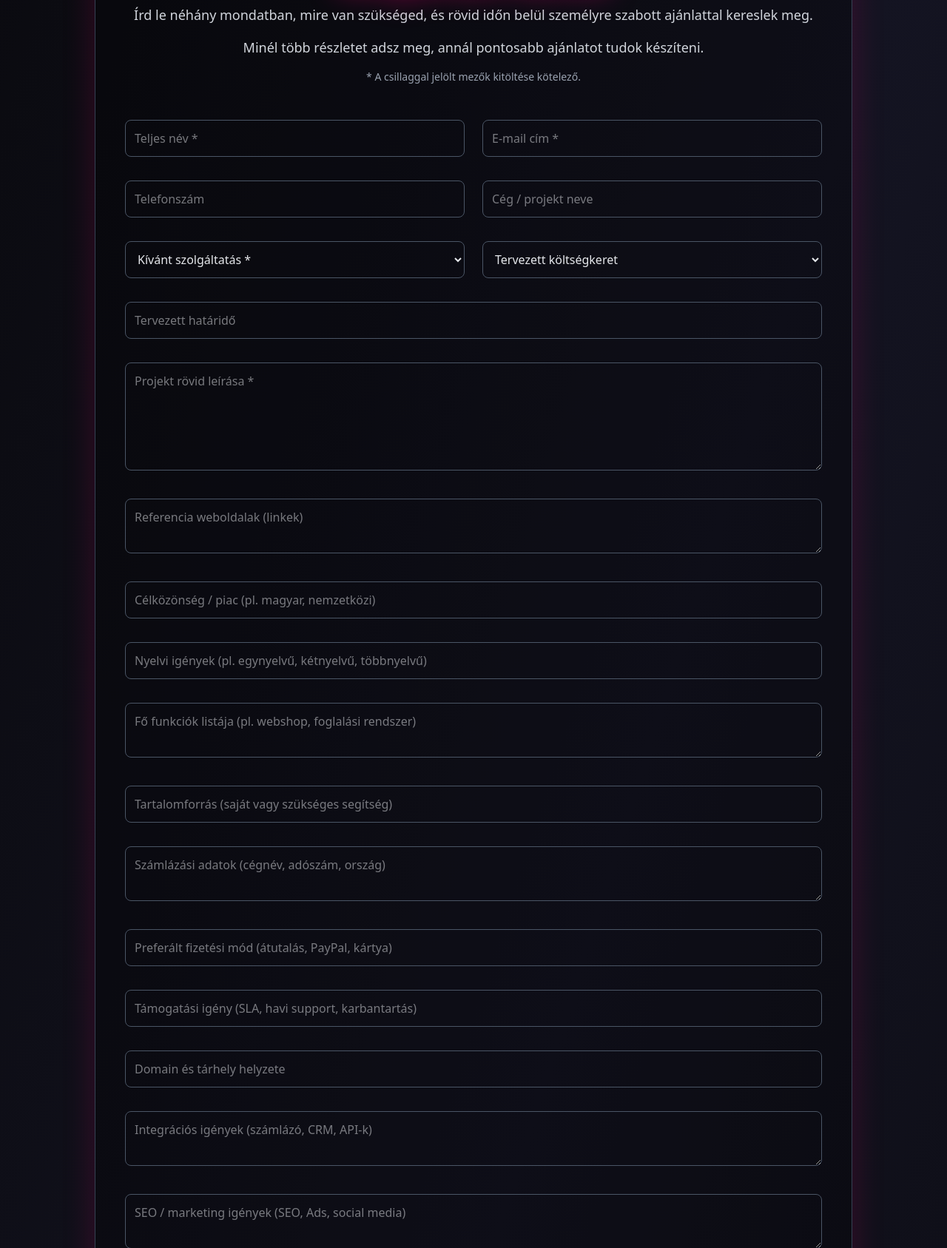
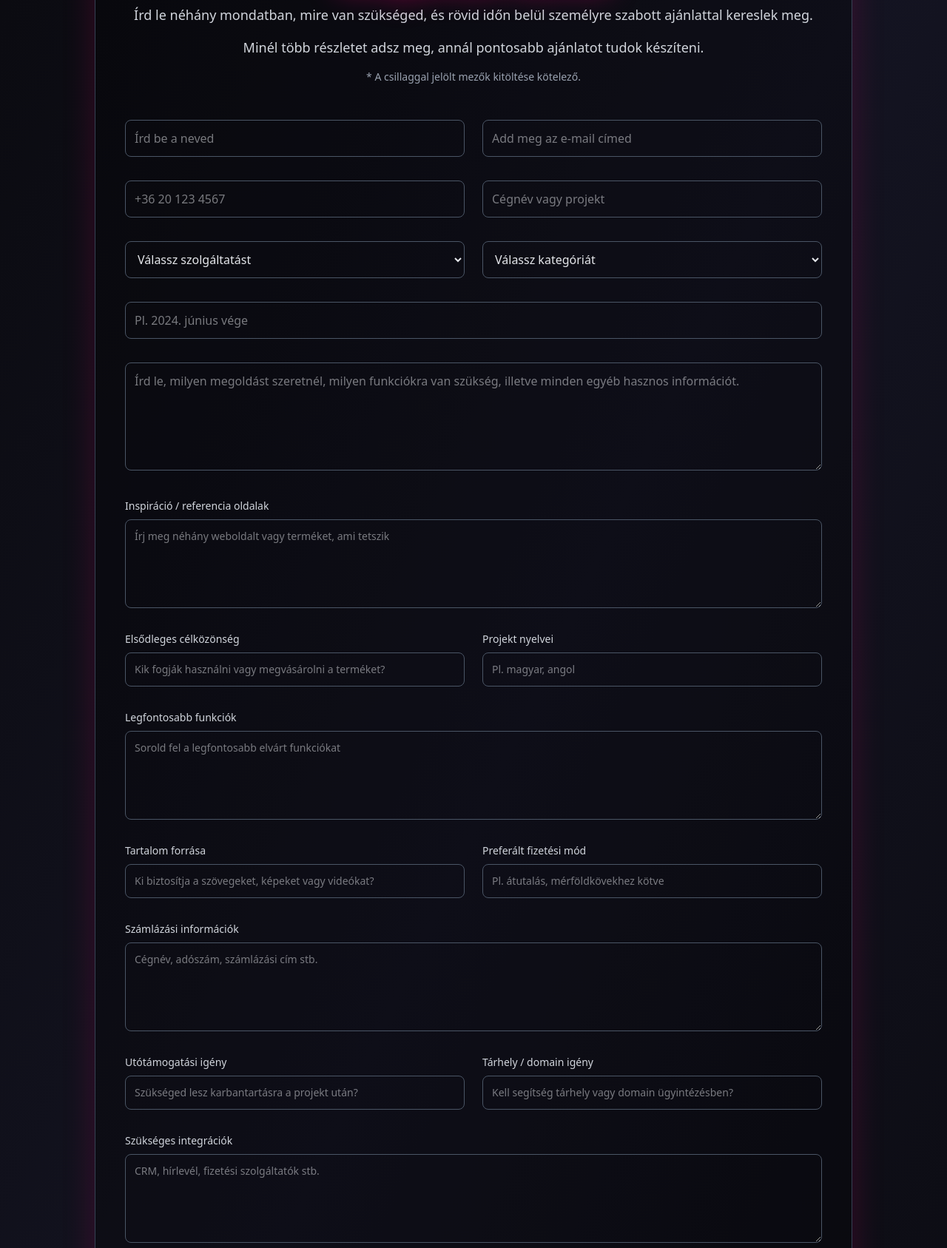
Before and after one commit to xtrade1002/progzone2, a Laravel app: page /quote in a window 1280 px wide. Shown: the part 274-1961 px from the top of the page at 74% size. Run offline with Laravel 12, Linux system fonts and the light colour scheme; style sheets or scripts are compiled from the project's sources; some libraries are stand-ins or nearby versions; some web fonts are replaced.

Commit message:
Use translations on quote request form

```diff
--- a/resources/js/pages/QuoteRequest.jsx
+++ b/resources/js/pages/QuoteRequest.jsx
@@ -42,6 +42,7 @@ export default function QuoteRequest() {
   const fields = quote.fields ?? {};
   const serviceOptions = fields.service?.options ?? [];
   const budgetOptions = fields.budget?.options ?? [];
+  const button = quote.button ?? {};
   const introParagraphs = Array.isArray(quote.intro) ? quote.intro : [];
 
   const handleChange = (field) => (event) => {
@@ -84,7 +85,8 @@ export default function QuoteRequest() {
             <div className="grid grid-cols-1 gap-6 md:grid-cols-2">
               <input
                 type="text"
-                placeholder="Teljes név *"
+                placeholder={fields.name?.placeholder ?? 'Full name *'}
+                aria-label={fields.name?.label ?? 'Full name'}
                 required
                 className={inputClasses}
                 value={formData.name}
@@ -92,7 +94,8 @@ export default function QuoteRequest() {
               />
               <input
                 type="email"
-                placeholder="E-mail cím *"
+                placeholder={fields.email?.placeholder ?? 'Email address *'}
+                aria-label={fields.email?.label ?? 'Email address'}
                 required
                 className={inputClasses}
                 value={formData.email}
@@ -100,33 +103,34 @@ export default function QuoteRequest() {
               />
             </div>
 
-            {/* Telefon + Cég */}
             <div className="grid grid-cols-1 gap-6 md:grid-cols-2">
               <input
                 type="tel"
-                placeholder="Telefonszám"
+                placeholder={fields.phone?.placeholder ?? 'Phone'}
+                aria-label={fields.phone?.label ?? 'Phone'}
                 className={inputClasses}
                 value={formData.phone}
                 onChange={handleChange('phone')}
               />
               <input
                 type="text"
-                placeholder="Cég / projekt neve"
+                placeholder={fields.company?.placeholder ?? 'Company / project'}
+                aria-label={fields.company?.label ?? 'Company / project'}
                 className={inputClasses}
                 value={formData.company}
                 onChange={handleChange('company')}
               />
             </div>
 
-            {/* Szolgáltatás + Költségkeret */}
             <div className="grid grid-cols-1 gap-6 md:grid-cols-2">
               <select
                 required
                 value={formData.service}
                 onChange={handleChange('service')}
                 className={`${inputClasses} bg-[#151522]`}
+                aria-label={fields.service?.label ?? 'Desired service'}
               >
-                <option value="">Kívánt szolgáltatás *</option>
+                <option value="">{fields.service?.placeholder ?? 'Choose a service'}</option>
                 {serviceOptions.map((option) => (
                   <option key={option.value} value={option.value}>
                     {option.label}
@@ -137,8 +141,9 @@ export default function QuoteRequest() {
                 value={formData.budget}
                 onChange={handleChange('budget')}
                 className={`${inputClasses} bg-[#151522]`}
+                aria-label={fields.budget?.label ?? 'Estimated budget'}
               >
-                <option value="">Tervezett költségkeret</option>
+                <option value="">{fields.budget?.placeholder ?? 'Select a budget'}</option>
                 {budgetOptions.map((option) => (
                   <option key={option.value} value={option.value}>
                     {option.label}
@@ -147,140 +152,33 @@ export default function QuoteRequest() {
               </select>
             </div>
 
-            {/* Határidő */}
             <input
               type="text"
-              placeholder="Tervezett határidő"
+              placeholder={fields.timeline?.placeholder ?? 'Preferred timeline'}
+              aria-label={fields.timeline?.label ?? 'Preferred timeline'}
               className={inputClasses}
               value={formData.timeline}
               onChange={handleChange('timeline')}
             />
 
-            {/* Projekt leírás */}
             <textarea
               rows="5"
               required
-              placeholder="Projekt rövid leírása *"
+              placeholder={fields.message?.placeholder ?? 'Project summary *'}
+              aria-label={fields.message?.label ?? 'Project summary'}
               className={`${inputClasses} min-h-[140px]`}
               value={formData.message}
               onChange={handleChange('message')}
             ></textarea>
 
-            {/* Új mezők */}
-            <textarea
-              rows="2"
-              placeholder="Referencia weboldalak (linkek)"
-              className={inputClasses}
-              value={formData.referenceSites}
-              onChange={handleChange('referenceSites')}
-            />
-            <input
-              type="text"
-              placeholder="Célközönség / piac (pl. magyar, nemzetközi)"
-              className={inputClasses}
-              value={formData.targetAudience}
-              onChange={handleChange('targetAudience')}
-            />
-            <input
-              type="text"
-              placeholder="Nyelvi igények (pl. egynyelvű, kétnyelvű, többnyelvű)"
-              className={inputClasses}
-              value={formData.languages}
-              onChange={handleChange('languages')}
-            />
-            <textarea
-              rows="2"
-              placeholder="Fő funkciók listája (pl. webshop, foglalási rendszer)"
-              className={inputClasses}
-              value={formData.features}
-              onChange={handleChange('features')}
-            />
-            <input
-              type="text"
-              placeholder="Tartalomforrás (saját vagy szükséges segítség)"
-              className={inputClasses}
-              value={formData.contentSource}
-              onChange={handleChange('contentSource')}
-            />
-
-            {/* Pénzügyi / adminisztratív */}
-            <textarea
-              rows="2"
-              placeholder="Számlázási adatok (cégnév, adószám, ország)"
-              className={inputClasses}
-              value={formData.billingInfo}
-              onChange={handleChange('billingInfo')}
-            />
-            <input
-              type="text"
-              placeholder="Preferált fizetési mód (átutalás, PayPal, kártya)"
-              className={inputClasses}
-              value={formData.paymentMethod}
-              onChange={handleChange('paymentMethod')}
-            />
-            <input
-              type="text"
-              placeholder="Támogatási igény (SLA, havi support, karbantartás)"
-              className={inputClasses}
-              value={formData.support}
-              onChange={handleChange('support')}
-            />
-
-            {/* Technikai igények */}
-            <input
-              type="text"
-              placeholder="Domain és tárhely helyzete"
-              className={inputClasses}
-              value={formData.hostingDomain}
-              onChange={handleChange('hostingDomain')}
-            />
-            <textarea
-              rows="2"
-              placeholder="Integrációs igények (számlázó, CRM, API-k)"
-              className={inputClasses}
-              value={formData.integrations}
-              onChange={handleChange('integrations')}
-            />
-            <textarea
-              rows="2"
-              placeholder="SEO / marketing igények (SEO, Ads, social media)"
-              className={inputClasses}
-              value={formData.marketing}
-              onChange={handleChange('marketing')}
-            />
-            <textarea
-              rows="2"
-              placeholder="Biztonsági / jogi elvárások (GDPR, SSL, consent modul)"
-              className={inputClasses}
-              value={formData.legal}
-              onChange={handleChange('legal')}
-            />
-            <input
-              type="text"
-              placeholder="Fontossági sorrend (pl. gyors határidő vagy alacsony költség)"
-              className={inputClasses}
-              value={formData.priority}
-              onChange={handleChange('priority')}
-            />
-
-            {/* Privacy */}
-            <label className="flex items-center gap-3 text-gray-300 text-sm">
-              <input
-                type="checkbox"
-                required
-                checked={formData.privacy}
-                onChange={handleChange('privacy')}
-                className="h-4 w-4 accent-[#FF007A]"
-              />
-              Megismertem és elfogadom az adatkezelési tájékoztatót
-            </label>
-
             <label className="flex flex-col gap-2 text-sm text-gray-300" htmlFor="reference_sites">
-              {fields.reference_sites?.label}
+              {fields.reference_sites?.label ?? 'Inspiration / reference sites'}
               <textarea
                 id="reference_sites"
                 rows="4"
-                placeholder={fields.reference_sites?.placeholder}
+                placeholder={
+                  fields.reference_sites?.placeholder ?? 'Share any websites or products you like'
+                }
                 className={`${inputClasses} min-h-[120px]`}
                 value={formData.reference_sites}
                 onChange={handleChange('reference_sites')}
@@ -293,11 +191,11 @@ export default function QuoteRequest() {
 
             <div className="grid grid-cols-1 gap-6 md:grid-cols-2">
               <label className="flex flex-col gap-2 text-sm text-gray-300" htmlFor="target_audience">
-                {fields.target_audience?.label}
+                {fields.target_audience?.label ?? 'Primary audience'}
                 <input
                   id="target_audience"
                   type="text"
-                  placeholder={fields.target_audience?.placeholder}
+                  placeholder={fields.target_audience?.placeholder ?? 'Who will use or buy the product?'}
                   className={inputClasses}
                   value={formData.target_audience}
                   onChange={handleChange('target_audience')}
@@ -308,11 +206,11 @@ export default function QuoteRequest() {
                 )}
               </label>
               <label className="flex flex-col gap-2 text-sm text-gray-300" htmlFor="languages">
-                {fields.languages?.label}
+                {fields.languages?.label ?? 'Project languages'}
                 <input
                   id="languages"
                   type="text"
-                  placeholder={fields.languages?.placeholder}
+                  placeholder={fields.languages?.placeholder ?? 'e.g. English, German'}
                   className={inputClasses}
                   value={formData.languages}
                   onChange={handleChange('languages')}
@@ -323,11 +221,11 @@ export default function QuoteRequest() {
             </div>
 
             <label className="flex flex-col gap-2 text-sm text-gray-300" htmlFor="features">
-              {fields.features?.label}
+              {fields.features?.label ?? 'Key features'}
               <textarea
                 id="features"
                 rows="4"
-                placeholder={fields.features?.placeholder}
+                placeholder={fields.features?.placeholder ?? 'List the most important functionality'}
                 className={`${inputClasses} min-h-[120px]`}
                 value={formData.features}
                 onChange={handleChange('features')}
@@ -338,11 +236,11 @@ export default function QuoteRequest() {
 
             <div className="grid grid-cols-1 gap-6 md:grid-cols-2">
               <label className="flex flex-col gap-2 text-sm text-gray-300" htmlFor="content_source">
-                {fields.content_source?.label}
+                {fields.content_source?.label ?? 'Content source'}
                 <input
                   id="content_source"
                   type="text"
-                  placeholder={fields.content_source?.placeholder}
+                  placeholder={fields.content_source?.placeholder ?? 'Who will provide copy, images or videos?'}
                   className={inputClasses}
                   value={formData.content_source}
                   onChange={handleChange('content_source')}
@@ -353,11 +251,11 @@ export default function QuoteRequest() {
                 )}
               </label>
               <label className="flex flex-col gap-2 text-sm text-gray-300" htmlFor="payment_method">
-                {fields.payment_method?.label}
+                {fields.payment_method?.label ?? 'Preferred payment method'}
                 <input
                   id="payment_method"
                   type="text"
-                  placeholder={fields.payment_method?.placeholder}
+                  placeholder={fields.payment_method?.placeholder ?? 'e.g. bank transfer, milestone-based'}
                   className={inputClasses}
                   value={formData.payment_method}
                   onChange={handleChange('payment_method')}
@@ -370,11 +268,11 @@ export default function QuoteRequest() {
             </div>
 
             <label className="flex flex-col gap-2 text-sm text-gray-300" htmlFor="billing_info">
-              {fields.billing_info?.label}
+              {fields.billing_info?.label ?? 'Billing information'}
               <textarea
                 id="billing_info"
                 rows="4"
-                placeholder={fields.billing_info?.placeholder}
+                placeholder={fields.billing_info?.placeholder ?? 'Company name, tax number, address, etc.'}
                 className={`${inputClasses} min-h-[120px]`}
                 value={formData.billing_info}
                 onChange={handleChange('billing_info')}
@@ -387,11 +285,11 @@ export default function QuoteRequest() {
 
             <div className="grid grid-cols-1 gap-6 md:grid-cols-2">
               <label className="flex flex-col gap-2 text-sm text-gray-300" htmlFor="support">
-                {fields.support?.label}
+                {fields.support?.label ?? 'Support expectations'}
                 <input
                   id="support"
                   type="text"
-                  placeholder={fields.support?.placeholder}
+                  placeholder={fields.support?.placeholder ?? 'Do you need maintenance after launch?'}
                   className={inputClasses}
                   value={formData.support}
                   onChange={handleChange('support')}
@@ -400,11 +298,11 @@ export default function QuoteRequest() {
                 {errors.support && <span className="text-xs text-red-400">{errors.support}</span>}
               </label>
               <label className="flex flex-col gap-2 text-sm text-gray-300" htmlFor="hosting_domain">
-                {fields.hosting_domain?.label}
+                {fields.hosting_domain?.label ?? 'Hosting / domain needs'}
                 <input
                   id="hosting_domain"
                   type="text"
-                  placeholder={fields.hosting_domain?.placeholder}
+                  placeholder={fields.hosting_domain?.placeholder ?? 'Do you need help with hosting or domains?'}
                   className={inputClasses}
                   value={formData.hosting_domain}
                   onChange={handleChange('hosting_domain')}
@@ -417,11 +315,11 @@ export default function QuoteRequest() {
             </div>
 
             <label className="flex flex-col gap-2 text-sm text-gray-300" htmlFor="integrations">
-              {fields.integrations?.label}
+              {fields.integrations?.label ?? 'Required integrations'}
               <textarea
                 id="integrations"
                 rows="4"
-                placeholder={fields.integrations?.placeholder}
+                placeholder={fields.integrations?.placeholder ?? 'CRM, newsletter, payment gateways, etc.'}
                 className={`${inputClasses} min-h-[120px]`}
                 value={formData.integrations}
                 onChange={handleChange('integrations')}
@@ -433,11 +331,11 @@ export default function QuoteRequest() {
             </label>
 
             <label className="flex flex-col gap-2 text-sm text-gray-300" htmlFor="marketing">
-              {fields.marketing?.label}
+              {fields.marketing?.label ?? 'Marketing goals'}
               <textarea
                 id="marketing"
                 rows="4"
-                placeholder={fields.marketing?.placeholder}
+                placeholder={fields.marketing?.placeholder ?? 'Campaigns, KPIs or channels to focus on'}
                 className={`${inputClasses} min-h-[120px]`}
                 value={formData.marketing}
                 onChange={handleChange('marketing')}
@@ -447,11 +345,11 @@ export default function QuoteRequest() {
             </label>
 
             <label className="flex flex-col gap-2 text-sm text-gray-300" htmlFor="legal">
-              {fields.legal?.label}
+              {fields.legal?.label ?? 'Legal / compliance notes'}
               <textarea
                 id="legal"
                 rows="4"
-                placeholder={fields.legal?.placeholder}
+                placeholder={fields.legal?.placeholder ?? 'GDPR, contracts, terms, other requirements'}
                 className={`${inputClasses} min-h-[120px]`}
                 value={formData.legal}
                 onChange={handleChange('legal')}
@@ -461,11 +359,11 @@ export default function QuoteRequest() {
             </label>
 
             <label className="flex flex-col gap-2 text-sm text-gray-300" htmlFor="priority">
-              {fields.priority?.label}
+              {fields.priority?.label ?? 'Project priority'}
               <input
                 id="priority"
                 type="text"
-                placeholder={fields.priority?.placeholder}
+                placeholder={fields.priority?.placeholder ?? 'How urgent or important is this project?'}
                 className={inputClasses}
                 value={formData.priority}
                 onChange={handleChange('priority')}
@@ -485,7 +383,7 @@ export default function QuoteRequest() {
                   onChange={handleChange('privacy')}
                   aria-invalid={errors.privacy ? 'true' : 'false'}
                 />
-                {fields.privacy?.label}
+                {fields.privacy?.label ?? 'I have read and accept the privacy policy.'}
               </label>
               {errors.privacy && <span className="text-xs text-red-400">{errors.privacy}</span>}
             </div>
@@ -496,7 +394,9 @@ export default function QuoteRequest() {
                 className="rounded-lg bg-[#FF007A] px-8 py-3 font-semibold text-white shadow-[0_0_25px_#ff007a] transition hover:shadow-[0_0_40px_#ff007a] disabled:cursor-not-allowed disabled:opacity-70"
                 disabled={processing}
               >
-                {processing ? 'Küldés folyamatban…' : 'Árajánlat kérése'}
+                {processing
+                  ? button.processing ?? 'Sending…'
+                  : button.default ?? 'Send'}
               </button>
             </div>
           </form>
```
